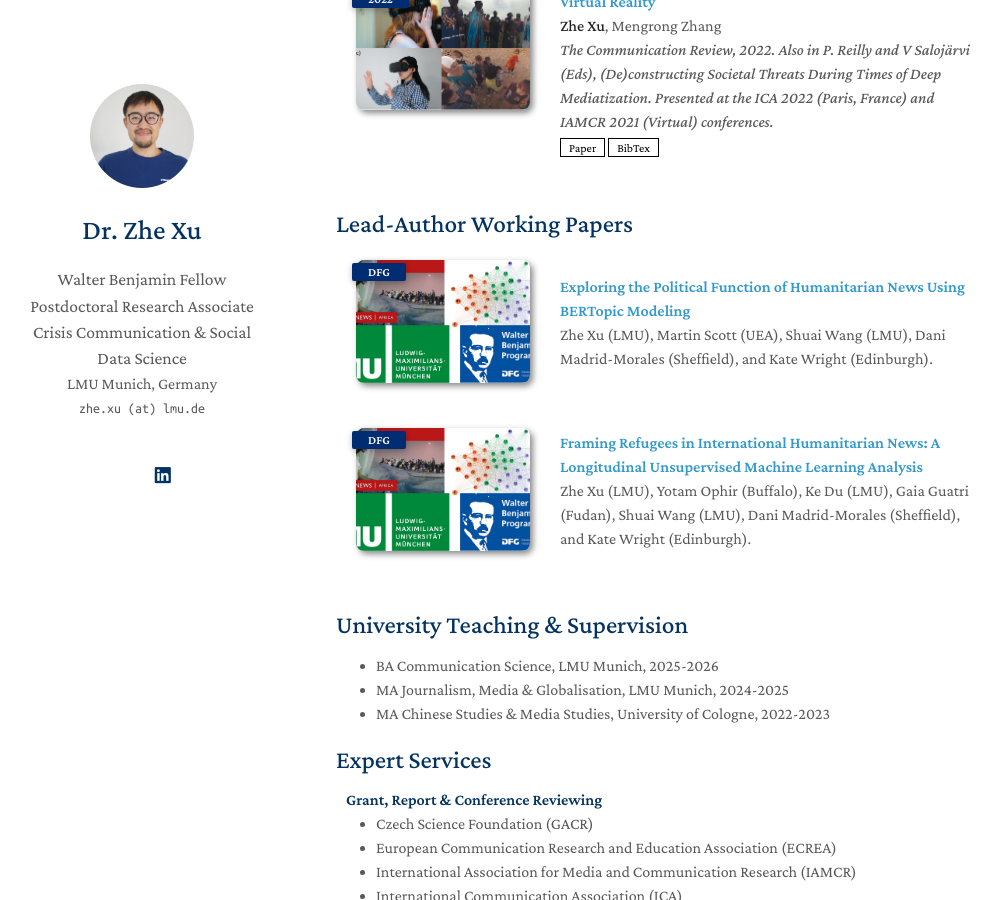
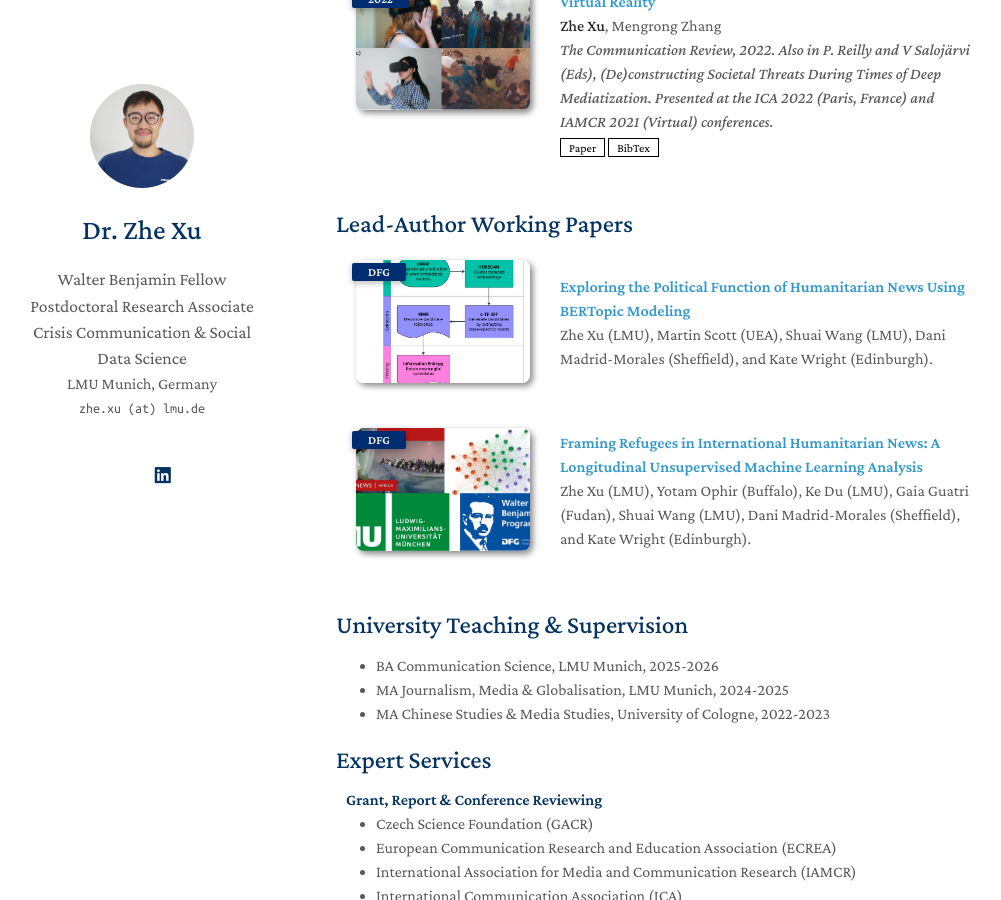
Before and after one commit to zhexuphd/home, a Jekyll site: the page built from index.md, in a window 1280 px wide and 900 px high, scrolled down 963 px. Shown: the whole window, without its empty margins (134-1135 px from the left). Built offline with Jekyll 4.4.1, drawn with Linux system fonts in a browser that asks for light colours; a style sheet for code colours, icons or effects is not loaded; our own code applies the rules of GitHub Pages for plain Markdown files.

Commit message:
Update dfg.yml

```diff
--- a/_data/dfg.yml
+++ b/_data/dfg.yml
@@ -4,7 +4,7 @@ main:
     authors: Zhe Xu (LMU), Martin Scott (UEA), Shuai Wang (LMU), Dani Madrid-Morales (Sheffield), and Kate Wright (Edinburgh).
     conference_short: DFG
     conference:
-    image: ./assets/img/project.jpg
+    image: ./assets/img/BERTopic.png
 
   - title: "Framing Refugees in International Humanitarian News: A Longitudinal Unsupervised Machine Learning Analysis"
     authors: Zhe Xu (LMU), Yotam Ophir (Buffalo), Ke Du (LMU), Gaia Guatri (Fudan), Shuai Wang (LMU), Dani Madrid-Morales (Sheffield), and Kate Wright (Edinburgh).
```
